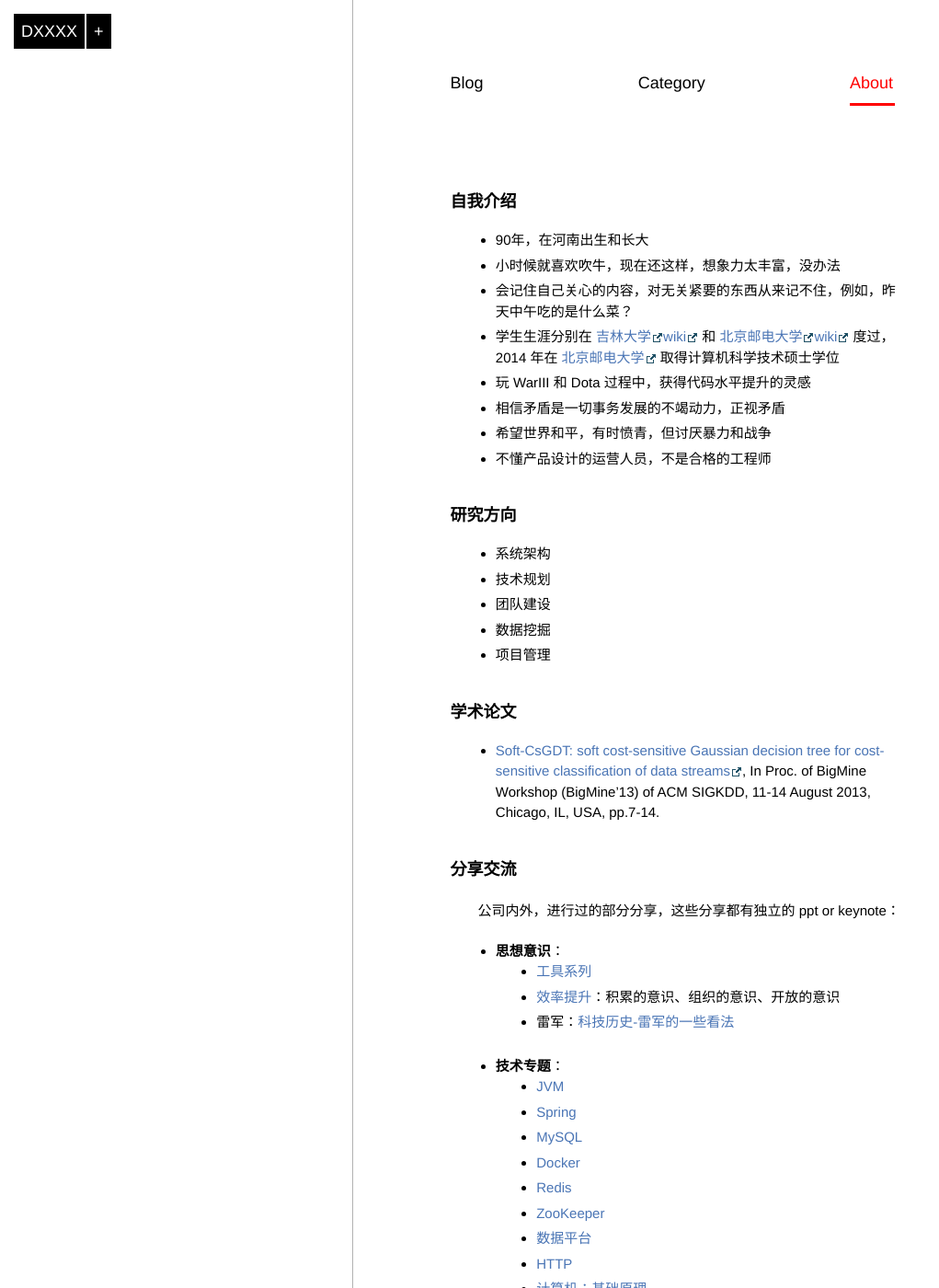
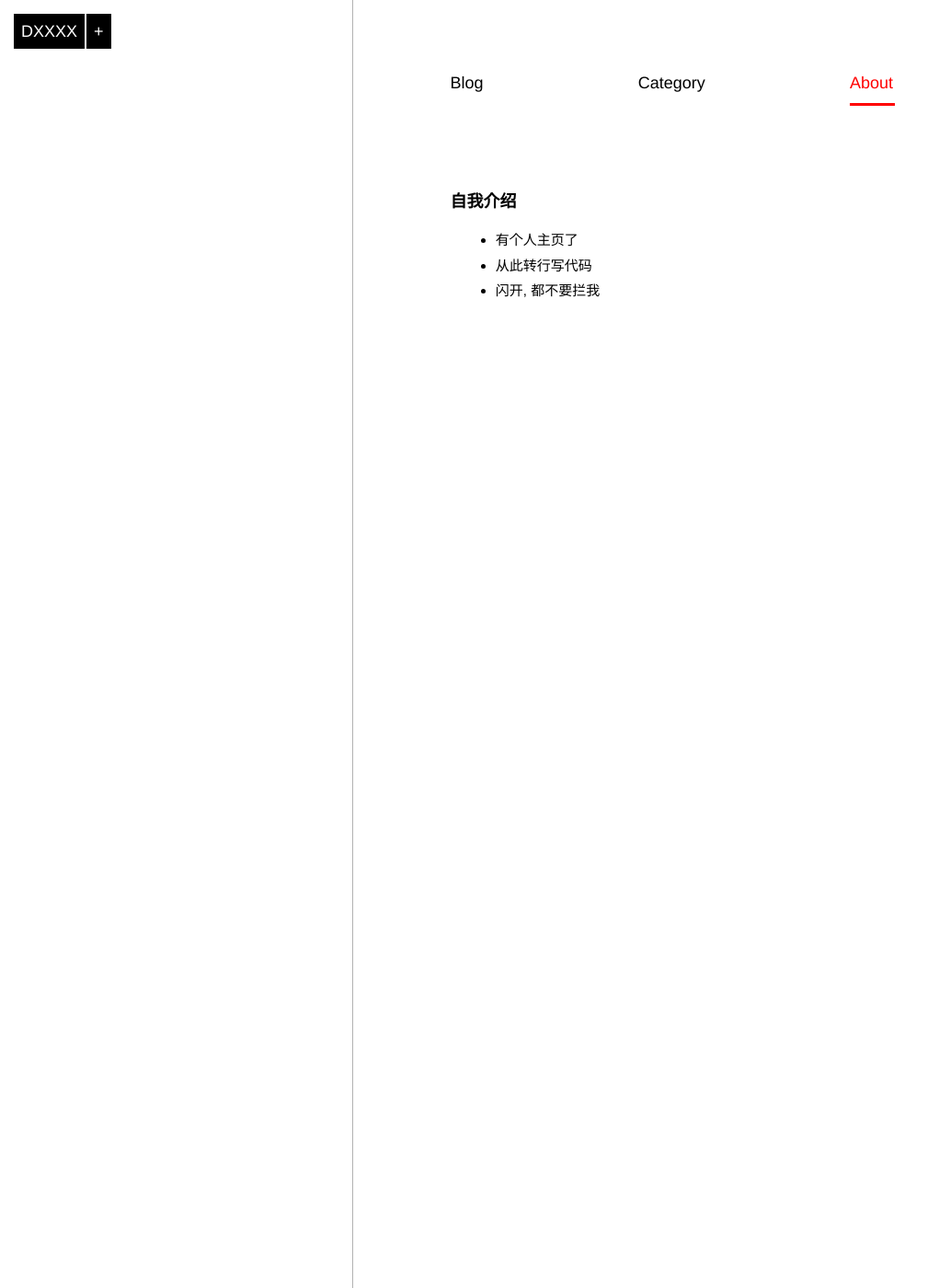
Before and after one commit to DXXXX/DXXXX.github.io, a Jekyll site: the page built from about/index.md, in a window 1280 px wide and 1400 px high. Shown: the whole window at 92% size, without its empty margins (0-1021 px from the left). Built offline with Jekyll 4.4.1, drawn with Linux system fonts in a browser that asks for light colours; some of the changed text lies outside the part shown.

Commit message:
feature: 更新 About 页面

```diff
--- a/about/index.md
+++ b/about/index.md
@@ -5,99 +5,6 @@ title: 自我介绍
 
 ### 自我介绍
 
-* 90年，在河南出生和长大
-* 小时候就喜欢吹牛，现在还这样，想象力太丰富，没办法
-* 会记住自己关心的内容，对无关紧要的东西从来记不住，例如，昨天中午吃的是什么菜？
-* 学生生涯分别在 [吉林大学][吉林大学-百度][wiki][吉林大学] 和 [北京邮电大学][北京邮电大学-百度][wiki][北京邮电大学] 度过，2014 年在 [北京邮电大学] 取得计算机科学技术硕士学位
-* 玩 WarIII 和 Dota 过程中，获得代码水平提升的灵感
-* 相信矛盾是一切事务发展的不竭动力，正视矛盾
-* 希望世界和平，有时愤青，但讨厌暴力和战争
-* 不懂产品设计的运营人员，不是合格的工程师
-
-
-
-### 研究方向
-
-* 系统架构
-* 技术规划
-* 团队建设
-* 数据挖掘
-* 项目管理
-
-
-### 学术论文
-
-* [Soft-CsGDT: soft cost-sensitive Gaussian decision tree for cost-sensitive classification of data streams], In Proc. of BigMine Workshop (BigMine'13) of ACM SIGKDD, 11-14 August 2013, Chicago, IL, USA, pp.7-14.
-
-### 分享交流
-
-公司内外，进行过的部分分享，这些分享都有独立的 ppt or keynote：
-
-* **思想意识**：
-	* [工具系列](/category/#tool-ref)
-	* [效率提升](/category/#%E6%95%88%E7%8E%87%E6%8F%90%E5%8D%87-ref)：积累的意识、组织的意识、开放的意识
-	* 雷军：[科技历史-雷军的一些看法](/tech-history-01-leijun-xiaomi/)
-* **技术专题**：
-	* [JVM](/category/#jvm-ref)
-	* [Spring](/category/#spring-ref)
-	* [MySQL](/category/#mysql-ref)
-	* [Docker](/category/#docker-ref)
-	* [Redis](/category/#redis-ref)
-	* [ZooKeeper](/category/#zookeeper-ref)
-	* [数据平台](/category/#%E6%95%B0%E6%8D%AE%E5%B9%B3%E5%8F%B0-ref)
-	* [HTTP](/category/#http-ref)
-	* [计算机：基础原理](/category/#%E5%9F%BA%E7%A1%80%E5%8E%9F%E7%90%86-ref)
-	* [技术成长](/category/#%E6%8A%80%E6%9C%AF%E6%88%90%E9%95%BF-ref)
-	* [技术架构](/category/#%E6%8A%80%E6%9C%AF%E6%9E%B6%E6%9E%84-ref)
-* **系统架构**：
-	* [从 MQ 说到 Kafka](/category/#kafka-ref)
-	* [猫眼演出：分销平台架构](/arch-series-maoyan-show-open-platform-arch/)
-	* [实验平台架构原理](/category/#experiment-ref)
-
-
-需整理：
-
-* [从 MQ 说到 Kafka](/category/#kafka-ref) ：预期增加新的管理工具
-* 项目管理：识别项目管理要点，提升项目交付质量
-* 团队建设：识人、招人的通用模式
-* 技术规划：考量因素和要点
-* 会议掌控：如何提升会议质量
-* 商业分析：借助商业模式画布，快速分析商业要点
-
-### 联系我
-
-关注微信公众号(订阅号: **ningg** )后，可以找到我：
-
-![](/images/wechat/qrcode_for_gh_7c277c30a2b5_344.jpg)
-
-**微信搜索**: 公众号 `ningg` or **微信扫码**，联系我.
-
-
-
-
-
-
-
-
-
-
-
-
-
-
-
-
-
-
-[北京邮电大学]:		http://en.wikipedia.org/wiki/Beijing_University_of_Posts_and_Telecommunications
-[吉林大学]:			http://en.wikipedia.org/wiki/Jilin_University
-
-[北京邮电大学-百度]:		http://baike.baidu.com/view/3262.htm
-[吉林大学-百度]:			http://baike.baidu.com/view/4124.htm
-
-[Soft-CsGDT: soft cost-sensitive Gaussian decision tree for cost-sensitive classification of data streams]:			http://dl.acm.org/citation.cfm?id=2501223
-[KDD 2013]:					http://www.kdd.org/kdd2013/
-
-
-[DOI: 10.1145/2501221.2501223]:		http://dx.doi.org/10.1145/2501221.2501223
-[微盘soft-csgdt]:					http://vdisk.weibo.com/s/Cbfky8Pvdfij5
+* 有个人主页了
+* 从此转行写代码
+* 闪开, 都不要拦我
```
Also changed, not shown: _posts/blog/2019-04-14-build-blog-with-github-with-windows.md (+7 -0 lines).
